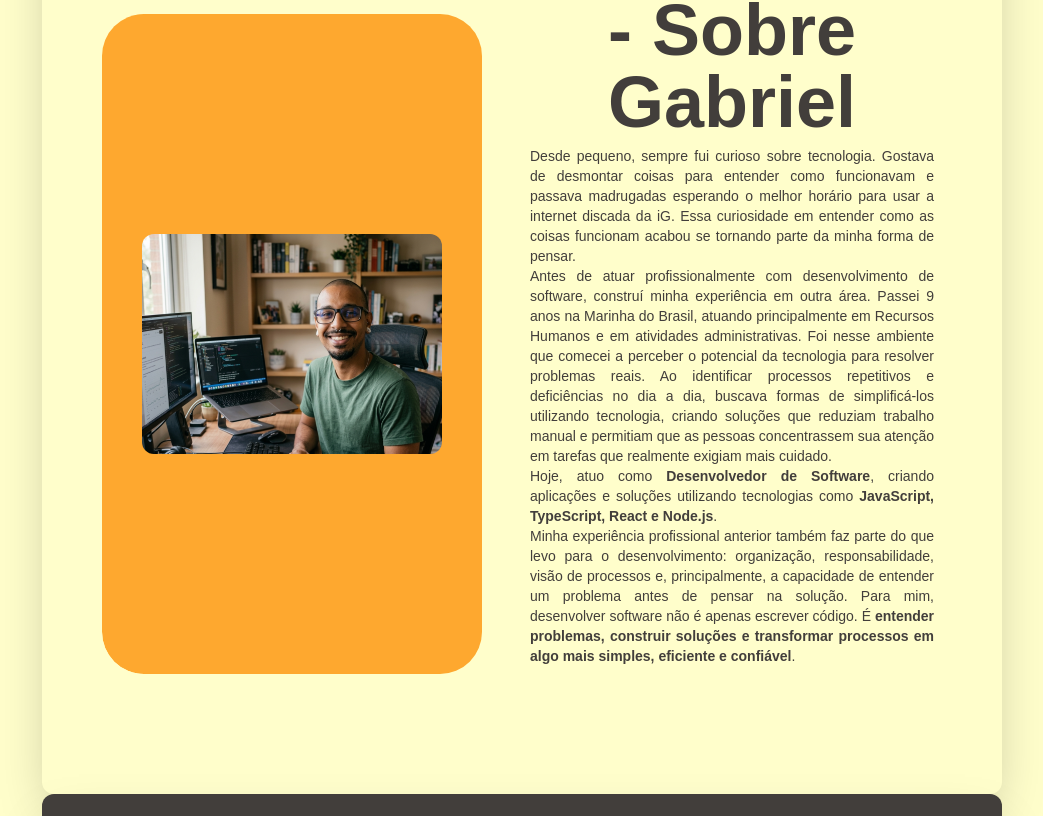
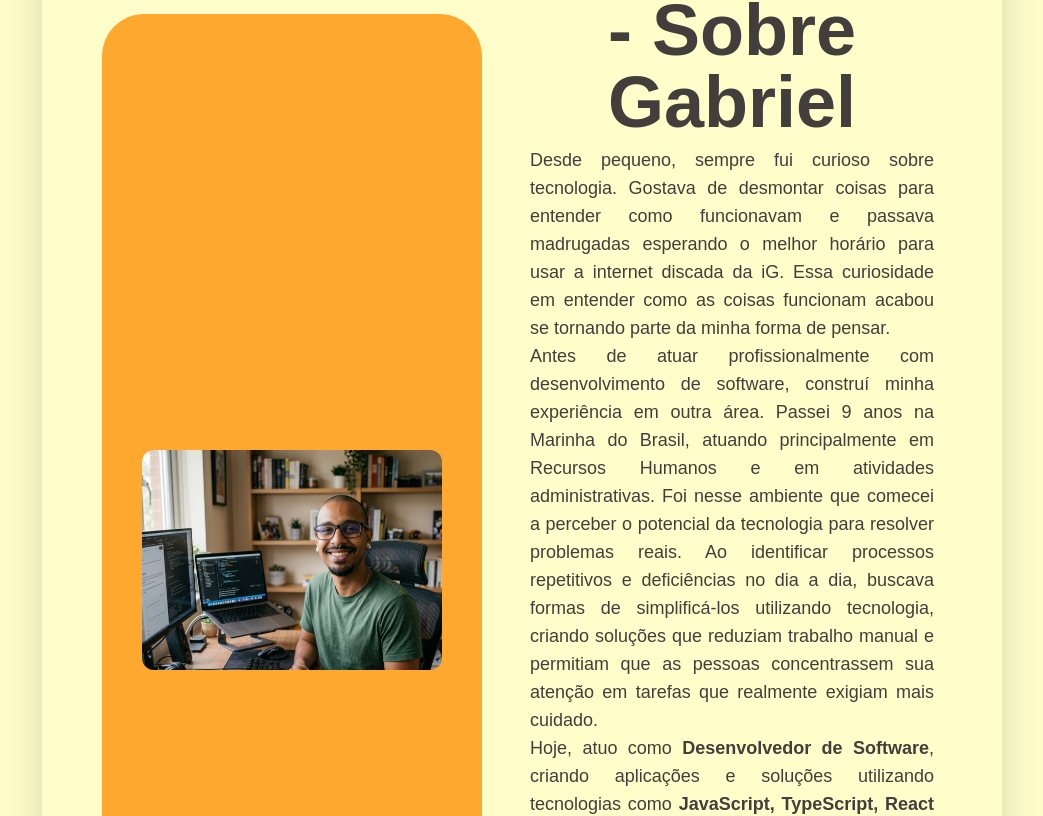
Before and after one commit to GVerdans/portifolio-GVS, a Next.js app: page / in a window 1280 px wide. Shown: the part 926-1742 px from the top of the page, without its empty margins (118-1161 px from the left). Built offline with nearby package versions, Linux system fonts and the light colour scheme; a web font is replaced by a local one.

Commit message:
ajuste txt about

```diff
--- a/app/(public)/components/About/AboutPage.tsx
+++ b/app/(public)/components/About/AboutPage.tsx
@@ -22,7 +22,7 @@ export default function AboutPage() {
           </p>
         </div>
         <div className="texto">
-          <p className="p-2 text-justify text-sm text-(--tertiary) lg:text-md">
+          <p className="p-2 text-justify text-sm text-(--tertiary) lg:text-lg">
             Desde pequeno, sempre fui curioso sobre tecnologia. Gostava de
             desmontar coisas para entender como funcionavam e passava madrugadas
             esperando o melhor horário para usar a internet discada da iG. Essa
```
